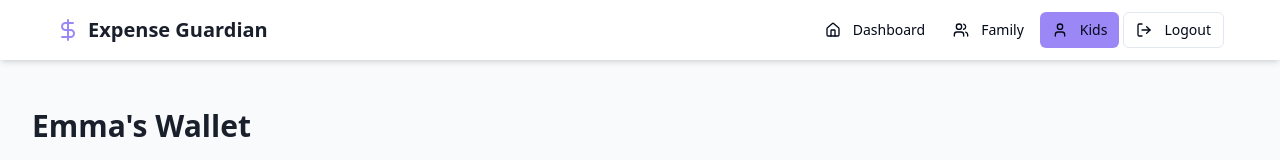
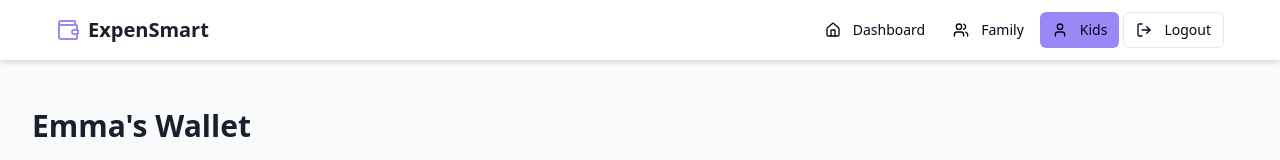
Before and after one commit to marvikareddy/Expense-Tracker-draft, a React (Vite) app: page /child in a window 1280 px wide. Shown: the top 160 px of the page. Built offline with nearby package versions, Linux system fonts and the light colour scheme.

Commit message:
Rename website to ExpenSmart
Update website name in the application.

```diff
--- a/index.html
+++ b/index.html
@@ -1,14 +1,15 @@
+
 <!DOCTYPE html>
 <html lang="en">
   <head>
     <meta charset="UTF-8" />
     <meta name="viewport" content="width=device-width, initial-scale=1.0" />
-    <title>sprout-budget-guardian</title>
-    <meta name="description" content="Lovable Generated Project" />
+    <title>ExpenSmart</title>
+    <meta name="description" content="Smart Expense Tracking for Better Financial Management" />
     <meta name="author" content="Lovable" />
 
-    <meta property="og:title" content="sprout-budget-guardian" />
-    <meta property="og:description" content="Lovable Generated Project" />
+    <meta property="og:title" content="ExpenSmart" />
+    <meta property="og:description" content="Smart Expense Tracking for Better Financial Management" />
     <meta property="og:type" content="website" />
     <meta property="og:image" content="https://lovable.dev/opengraph-image-p98pqg.png" />
 
--- a/src/components/Navigation.tsx
+++ b/src/components/Navigation.tsx
@@ -2,7 +2,7 @@
 import React from 'react';
 import { Link, useLocation } from 'react-router-dom';
 import { Button } from '@/components/ui/button';
-import { Home, User, Users, LogOut, DollarSign } from 'lucide-react';
+import { Home, User, Users, LogOut, Wallet } from 'lucide-react';
 
 const Navigation = () => {
   const location = useLocation();
@@ -15,8 +15,8 @@ const Navigation = () => {
     <nav className="bg-white shadow-md py-3 px-6 mb-8">
       <div className="container mx-auto flex justify-between items-center">
         <div className="flex items-center">
-          <DollarSign className="h-6 w-6 text-primary mr-2" />
-          <h1 className="text-xl font-bold text-textDark">Expense Guardian</h1>
+          <Wallet className="h-6 w-6 text-primary mr-2" />
+          <h1 className="text-xl font-bold text-textDark">ExpenSmart</h1>
         </div>
 
         <div className="flex items-center space-x-1">
```
